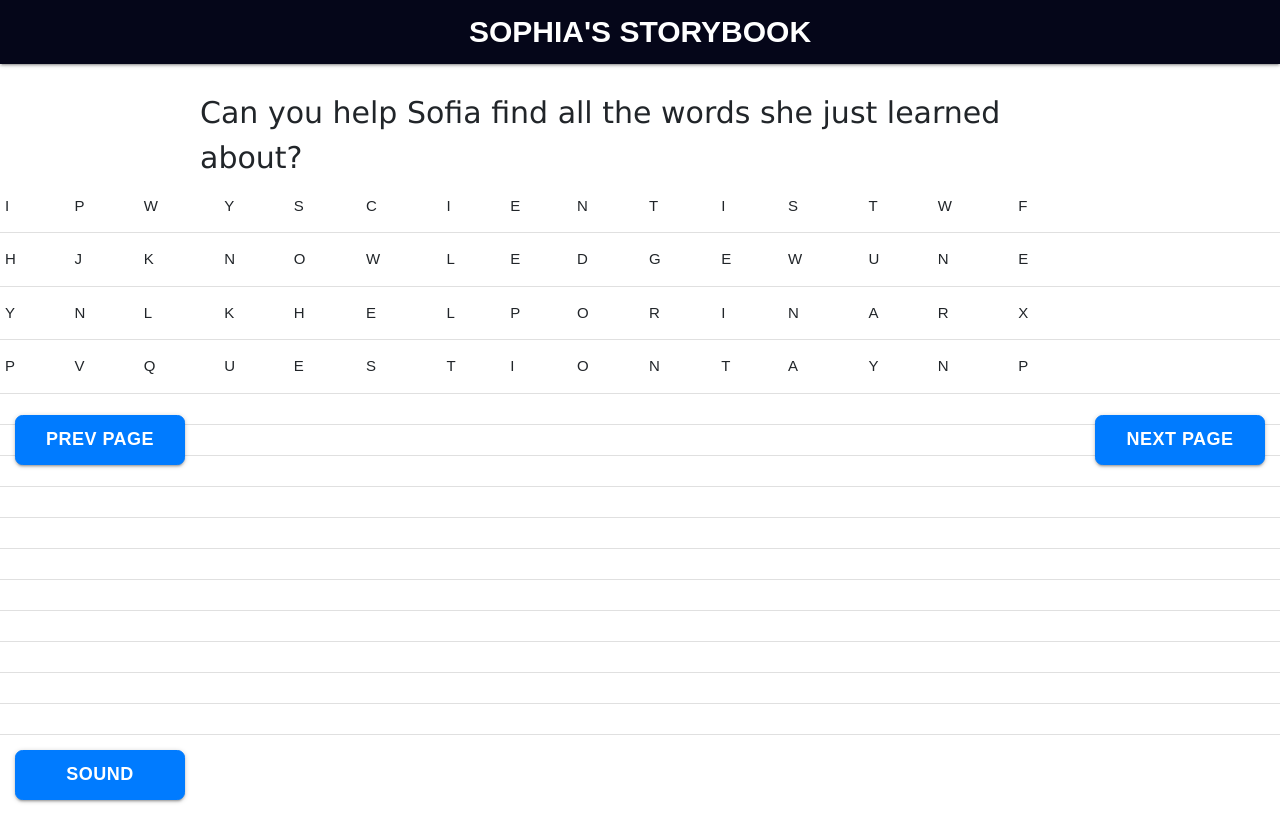
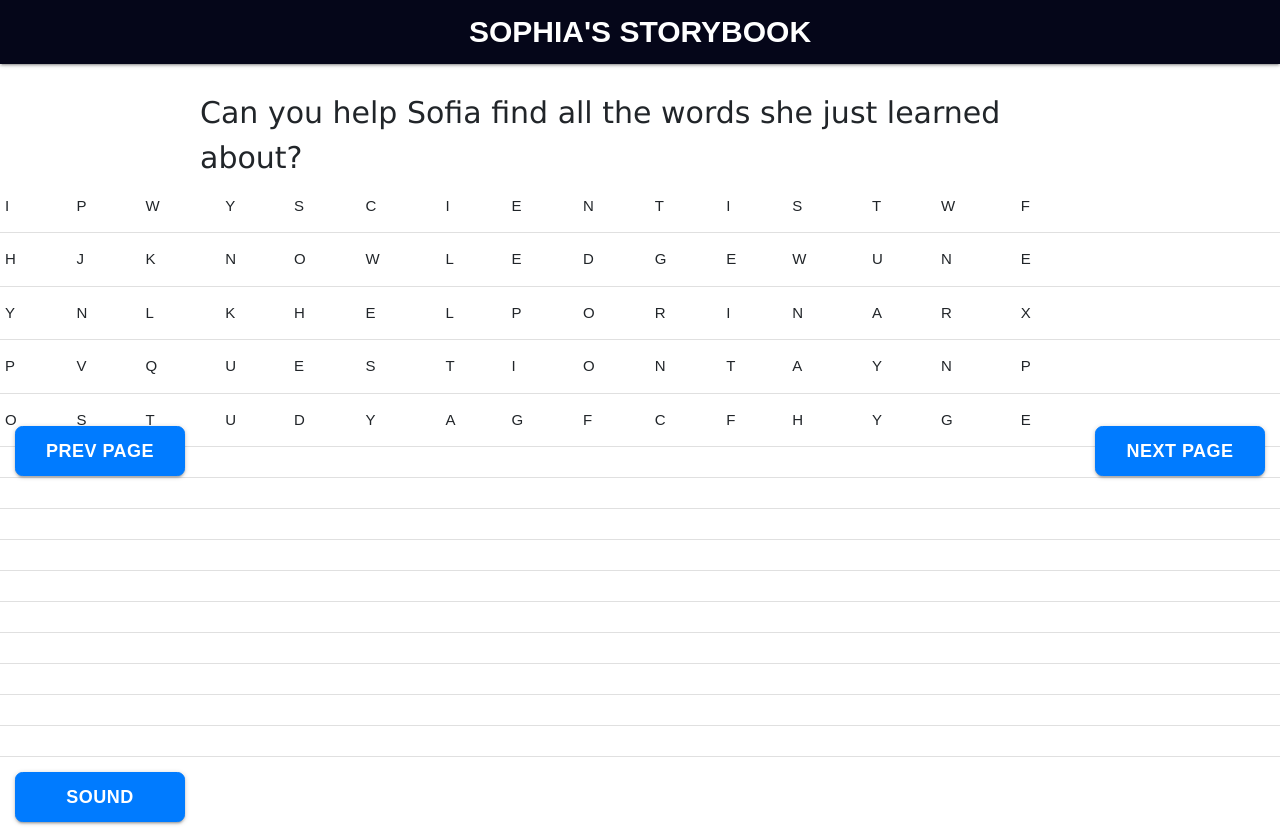
Before and after one commit to evolvednight/GUSS, a React (Create React App) app in the folder sophia/: page /Page8 in a window 1280 px wide. Before the commit the page ends 815 px from the top, so only its background shows below. Built offline with nearby package versions, Linux system fonts and the light colour scheme.

Commit message:
adding letters into frame

```diff
--- a/sophia/src/components/Games/Crossword.js
+++ b/sophia/src/components/Games/Crossword.js
@@ -78,21 +78,21 @@ class Crossword extends Component {
           <td className="cell cell14" style={tdStyles}>P</td>
             </tr>
             <tr className="row4">
-            <td className="cell cell0" style={tdStyles}></td>
-          <td className="cell cell1" style={tdStyles}></td>
-          <td className="cell cell2" style={tdStyles}></td>
-          <td className="cell cell3" style={tdStyles}></td>
-          <td className="cell cell4" style={tdStyles}></td>
-          <td className="cell cell5" style={tdStyles}></td>
-          <td className="cell cell6" style={tdStyles}></td>
-          <td className="cell cell7" style={tdStyles}></td>
-          <td className="cell cell8" style={tdStyles}></td>
-          <td className="cell cell9" style={tdStyles}></td>
-          <td className="cell cell10" style={tdStyles}></td>
-          <td className="cell cell11" style={tdStyles}></td>
-          <td className="cell cell12" style={tdStyles}></td>
-          <td className="cell cell13" style={tdStyles}></td>
-          <td className="cell cell14" style={tdStyles}></td>
+            <td className="cell cell0" style={tdStyles}>O</td>
+          <td className="cell cell1" style={tdStyles}>S</td>
+          <td className="cell cell2" style={tdStyles}>T</td>
+          <td className="cell cell3" style={tdStyles}>U</td>
+          <td className="cell cell4" style={tdStyles}>D</td>
+          <td className="cell cell5" style={tdStyles}>Y</td>
+          <td className="cell cell6" style={tdStyles}>A</td>
+          <td className="cell cell7" style={tdStyles}>G</td>
+          <td className="cell cell8" style={tdStyles}>F</td>
+          <td className="cell cell9" style={tdStyles}>C</td>
+          <td className="cell cell10" style={tdStyles}>F</td>
+          <td className="cell cell11" style={tdStyles}>H</td>
+          <td className="cell cell12" style={tdStyles}>Y</td>
+          <td className="cell cell13" style={tdStyles}>G</td>
+          <td className="cell cell14" style={tdStyles}>E</td>
             </tr>
             <tr className="row5">
           <td className="cell cell0" style={tdStyles}></td>
```
